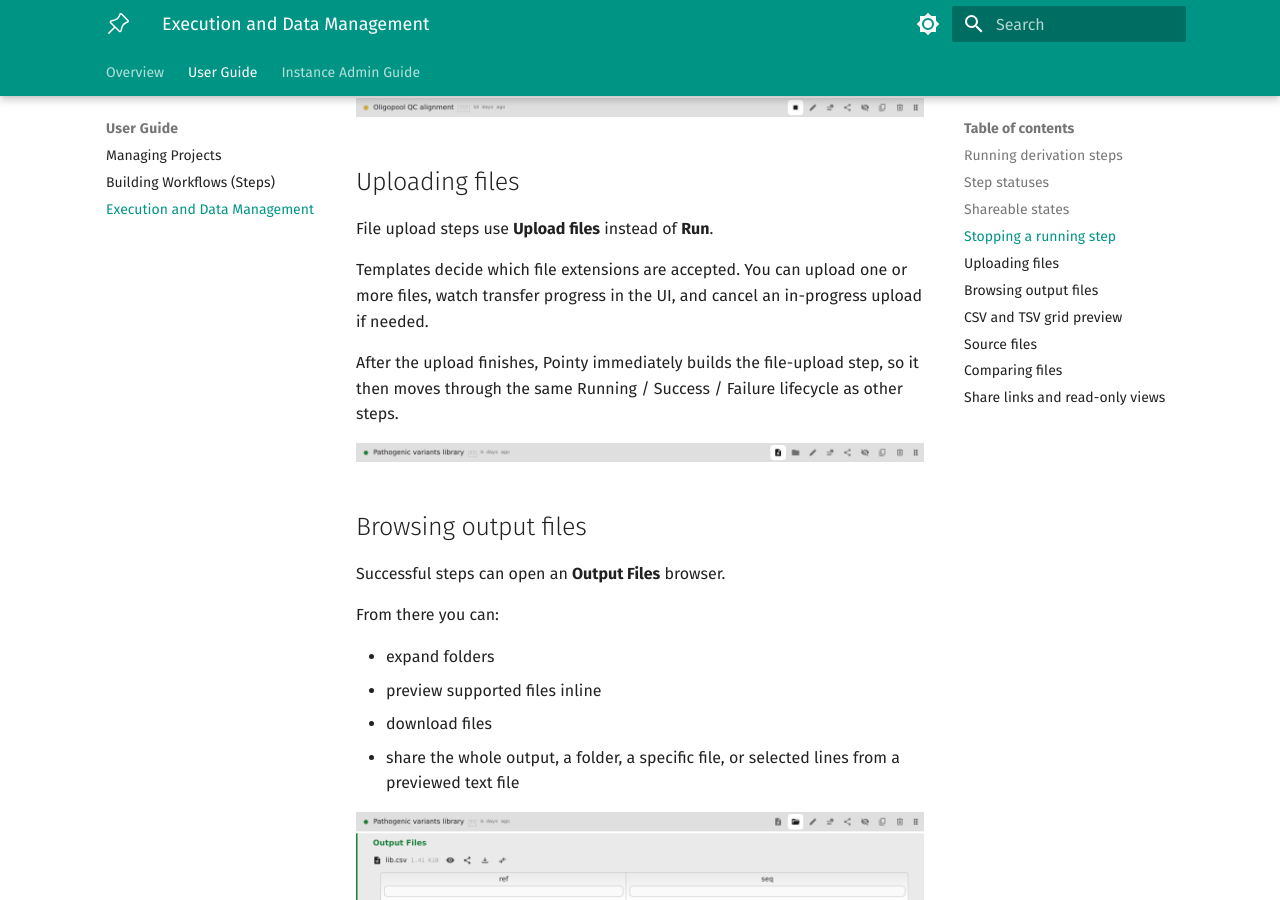
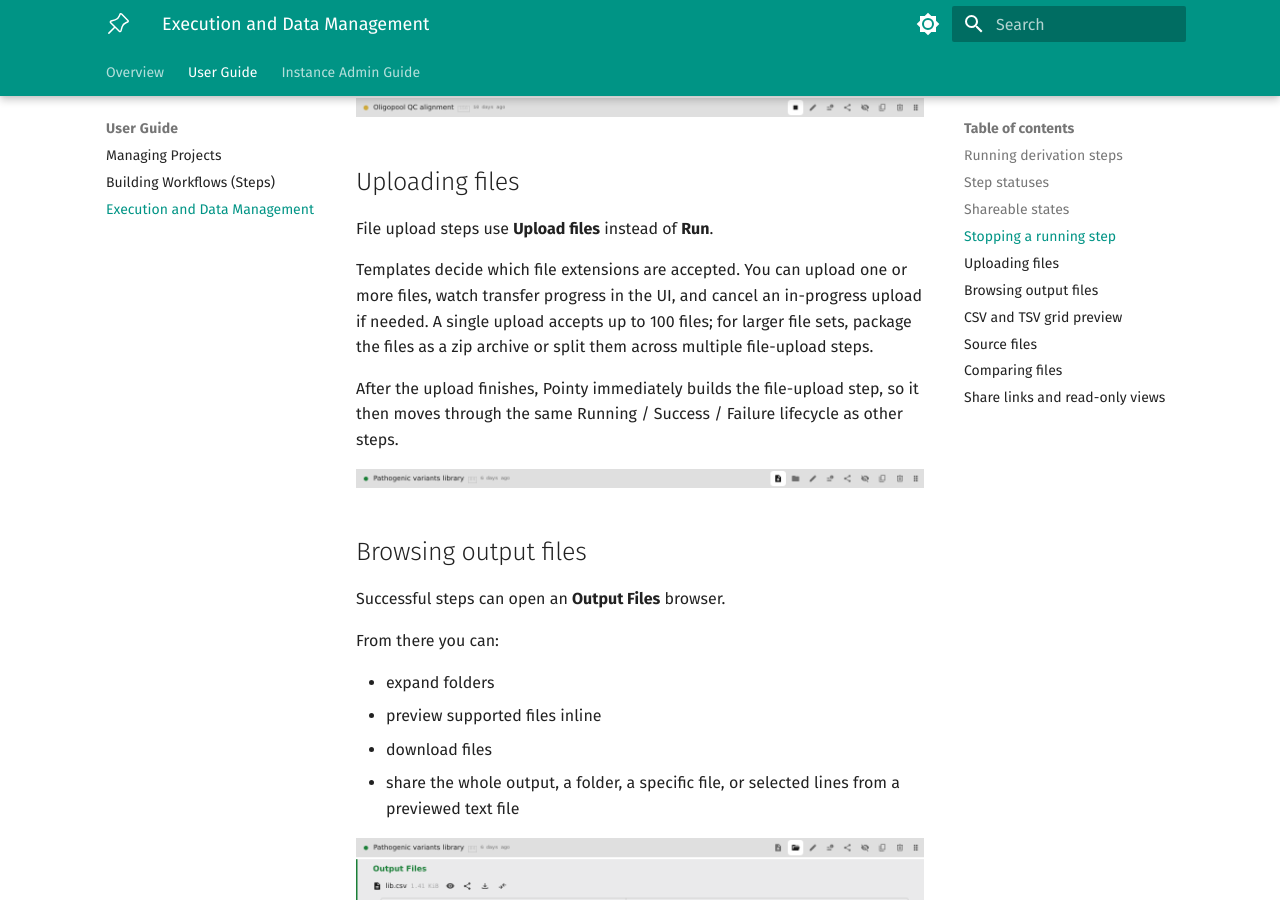
Before and after one commit to 421anon/pointy, an MkDocs documentation site: the page built from docs/pages/execution.md, in a window 1280 px wide and 900 px high, scrolled down 1860 px. Built offline with MkDocs 1.6.1 and Material for MkDocs 9.7.7, drawn with Linux system fonts in a browser that asks for light colours.

Commit message:
Increase multipart upload file limit

```diff
--- a/docs/pages/execution.md
+++ b/docs/pages/execution.md
@@ -69,7 +69,7 @@ While a step is running, a **Stop** button appears in the same control area as *
 
 File upload steps use **Upload files** instead of **Run**.
 
-Templates decide which file extensions are accepted. You can upload one or more files, watch transfer progress in the UI, and cancel an in-progress upload if needed.
+Templates decide which file extensions are accepted. You can upload one or more files, watch transfer progress in the UI, and cancel an in-progress upload if needed. A single upload accepts up to 100 files; for larger file sets, package the files as a zip archive or split them across multiple file-upload steps.
 
 After the upload finishes, Pointy immediately builds the file-upload step, so it then moves through the same Running / Success / Failure lifecycle as other steps.
 
```
Also changed, not shown: 2 other files.
